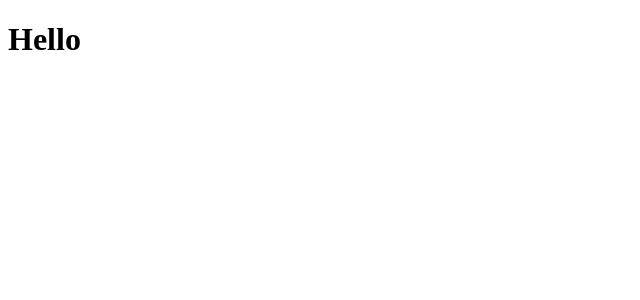
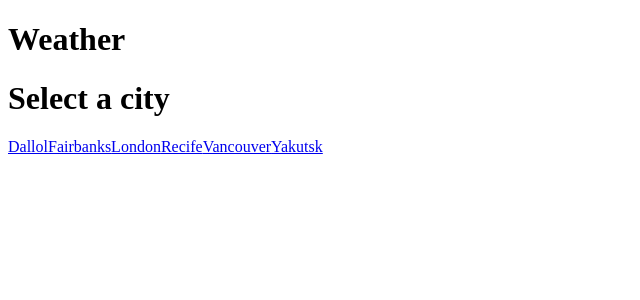
Before and after one commit to silvercent011/tds-weather, a Nuxt app: page / in a window 1280 px wide. Shown: the top 300 px of the page, without its empty margins (0-640 px from the left). Built offline with nearby package versions, Linux system fonts and the light colour scheme.

Commit message:
feat(main): add city page

```diff
--- /dev/null
+++ b/pages/[city].vue
@@ -0,0 +1,3 @@
+<template>
+  <h1>City</h1>
+</template>
--- a/pages/index.vue
+++ b/pages/index.vue
@@ -1,5 +1,22 @@
 <template>
-  <h1>Hello</h1>
+  <div>
+    <h1>Weather</h1>
+    <h1>Select a city</h1>
+    <div>
+      <NuxtLink
+        v-for="(city, index) in cities"
+        :key="index"
+        :href="city.toLowerCase()"
+      >
+        {{ city }}
+      </NuxtLink>
+    </div>
+  </div>
 </template>
 
-<script setup lang="ts"></script>
+<script setup lang="ts">
+
+const cities = [
+  'Dallol', 'Fairbanks', 'London', 'Recife', 'Vancouver', 'Yakutsk'
+]
+</script>
```
